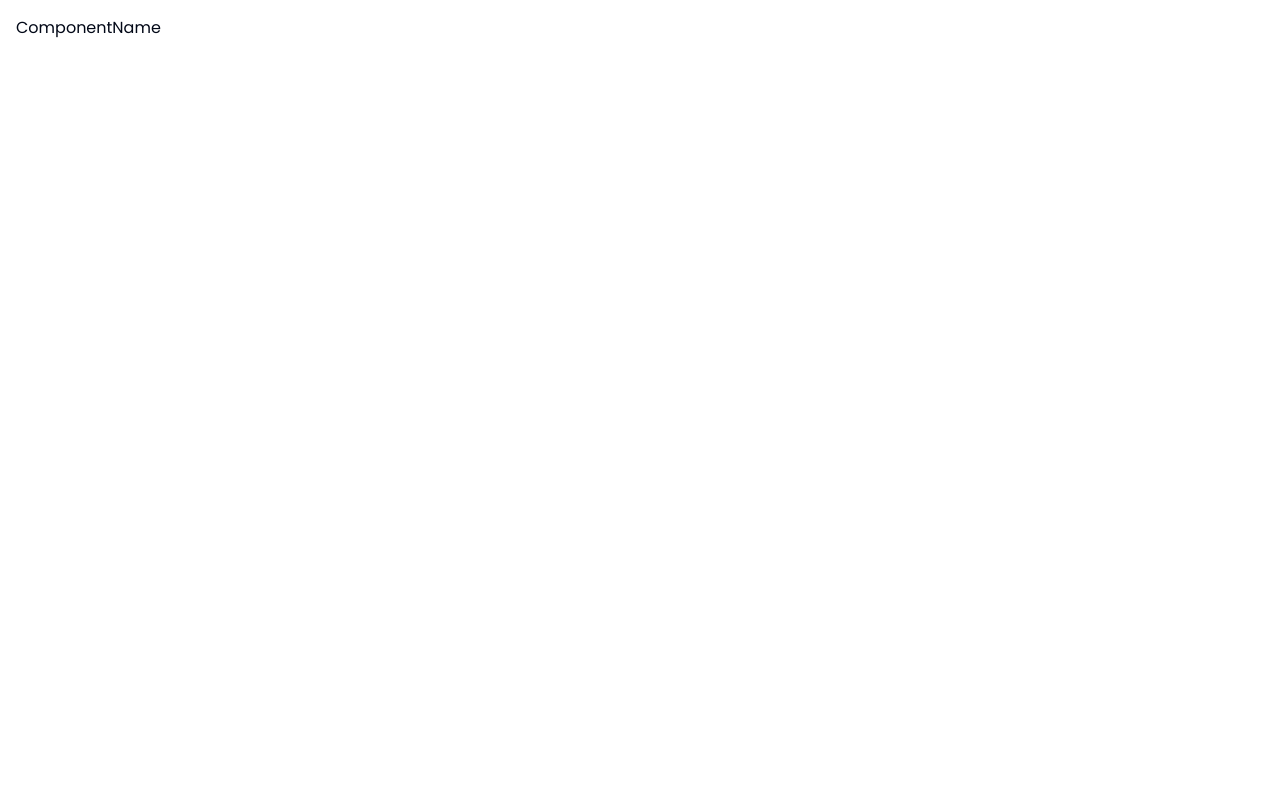
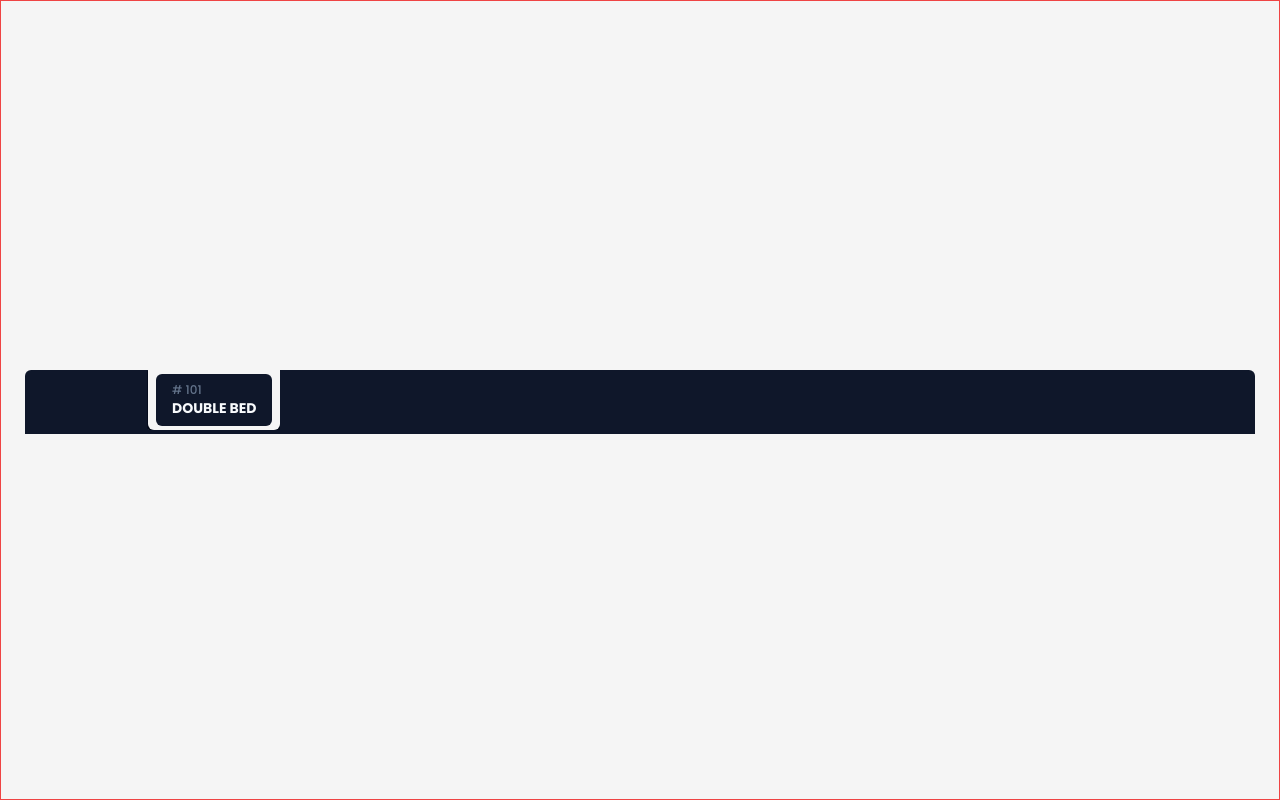
Before and after one commit to romandesigns/hqnrd-v2, a Next.js app: page /en/playground in a window 1280 px wide. Built offline with nearby package versions, Linux system fonts and the light colour scheme.

Commit message:
improved card header

```diff
--- a/app/[lang]/(site)/playground/page.tsx
+++ b/app/[lang]/(site)/playground/page.tsx
@@ -1,9 +1,12 @@
+import { CardHeader } from "@/components/ui";
 import React from "react";
 
 export default function Playground() {
   return (
-    <div className="p-4">
-      <p id="annotation">ComponentName</p>
-    </div>
+    <main className="flex h-screen items-center justify-center border border-red-500 bg-neutral-100 p-4">
+      <div className="w-full">
+        <CardHeader y={1} p={2} title="Double Bed" highlight="# 101" />
+      </div>
+    </main>
   );
 }
--- a/components/ui/CardHeader/index.tsx
+++ b/components/ui/CardHeader/index.tsx
@@ -1,32 +1,50 @@
+import { clsx } from "@/utils/clsx";
 import React from "react";
-import { twMerge } from "tailwind-merge";
 
 export function CardHeader({
-  padding = 4,
+  p = 0,
+  y = 2,
   width = "auto",
-  component,
+  highlight,
+  title,
 }: {
+  p?: number;
+  y?: number;
   padding?: number;
-  width: string;
-  component: React.ReactNode;
+  width?: string;
+  highlight?: string;
+  title?: string;
 }) {
   return (
     <div className="flex h-full w-full items-center justify-center">
       <div className="h-1/4 w-full p-2">
-        <div className="relative flex after:absolute after:-bottom-1 after:left-0 after:right-0 after:h-1 after:bg-neutral-500">
-          <div className="w-[10%] rounded-tl-md bg-neutral-500" />
+        <div className="relative flex after:absolute after:-bottom-1 after:left-0 after:right-0 after:h-1 after:bg-primary">
+          <div className="w-[10%] rounded-tl-md bg-primary" />
           <div
-            className={twMerge(
-              `w-${width} rounded-bl-md rounded-br-md bg-transparent p-${padding / 2} shadow-[.8px_2.5px_0px_1.5px_#737373]`,
+            className={clsx(
+              `w-${width} rounded-bl-md rounded-br-md bg-transparent p-${p / 2} shadow-[.8px_2.5px_0px_1.5px_]`,
             )}
           >
             <span
-              className={`relative -inset-y-${padding} rounded-md bg-neutral-500 p-2 py-${padding}`}
+              className={clsx(`relative -inset-y-${y} rounded-md p-${p - 1}`)}
             >
-              {component}
+              <div
+                className={`inline-block rounded-md bg-primary p-${p} px-${p + 2}`}
+              >
+                {highlight && (
+                  <p className="block text-xs font-medium text-muted-foreground">
+                    {highlight}
+                  </p>
+                )}
+                {title && (
+                  <h2 className="text-sm font-bold uppercase text-primary-foreground">
+                    {title}
+                  </h2>
+                )}
+              </div>
             </span>
           </div>
-          <div className="flex-1 rounded-tr-md bg-neutral-500" />
+          <div className="flex-1 rounded-tr-md bg-primary" />
         </div>
       </div>
     </div>
--- a/components/ui/button.tsx
+++ b/components/ui/button.tsx
@@ -25,6 +25,7 @@ const buttonVariants = cva(
         sm: "h-8 rounded-md px-3 text-xs",
         lg: "h-10 rounded-md px-8",
         icon: "h-9 w-9",
+        block: "w-full rounded-md",
       },
     },
     defaultVariants: {
```
